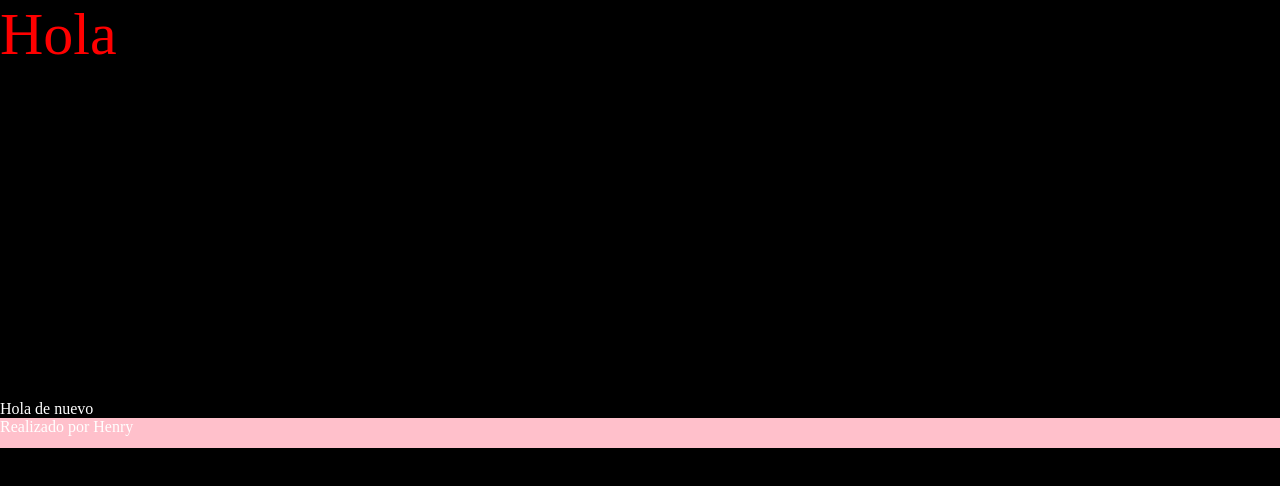
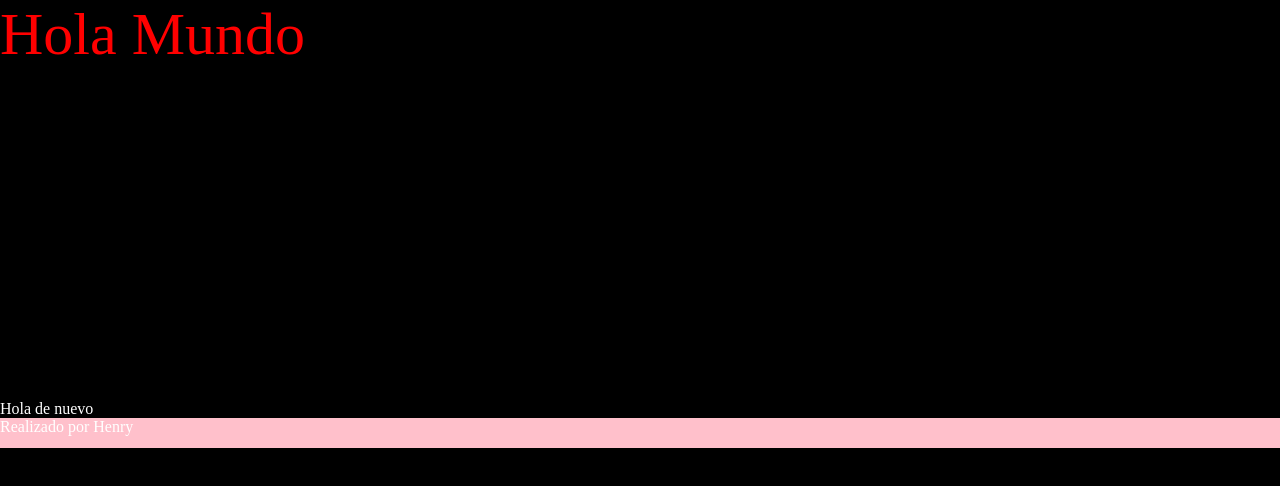
Before and after one commit to hefalla/proyPrueba, a plain HTML site: page index.html in a window 1280 px wide. Drawn offline with Linux system fonts and the light colour scheme.

Commit message:
Cambios en H1

```diff
--- a/index.html
+++ b/index.html
@@ -7,7 +7,7 @@
 	<title>Document</title>
 </head>
 <body>
-	<header>Hola</header>
+	<header>Hola Mundo</header>
 	<section>Hola de nuevo</section>
 	<footer>Realizado por Henry</footer>
 </body>
```
